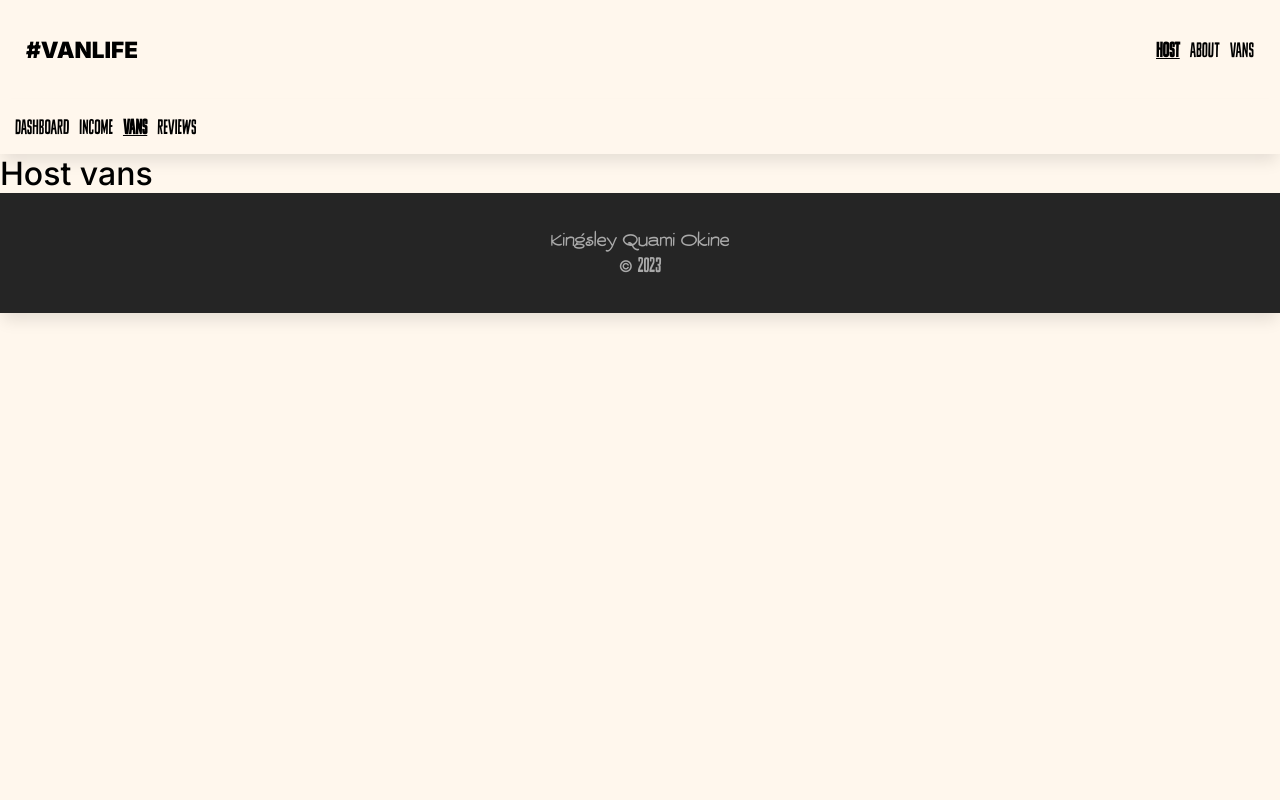
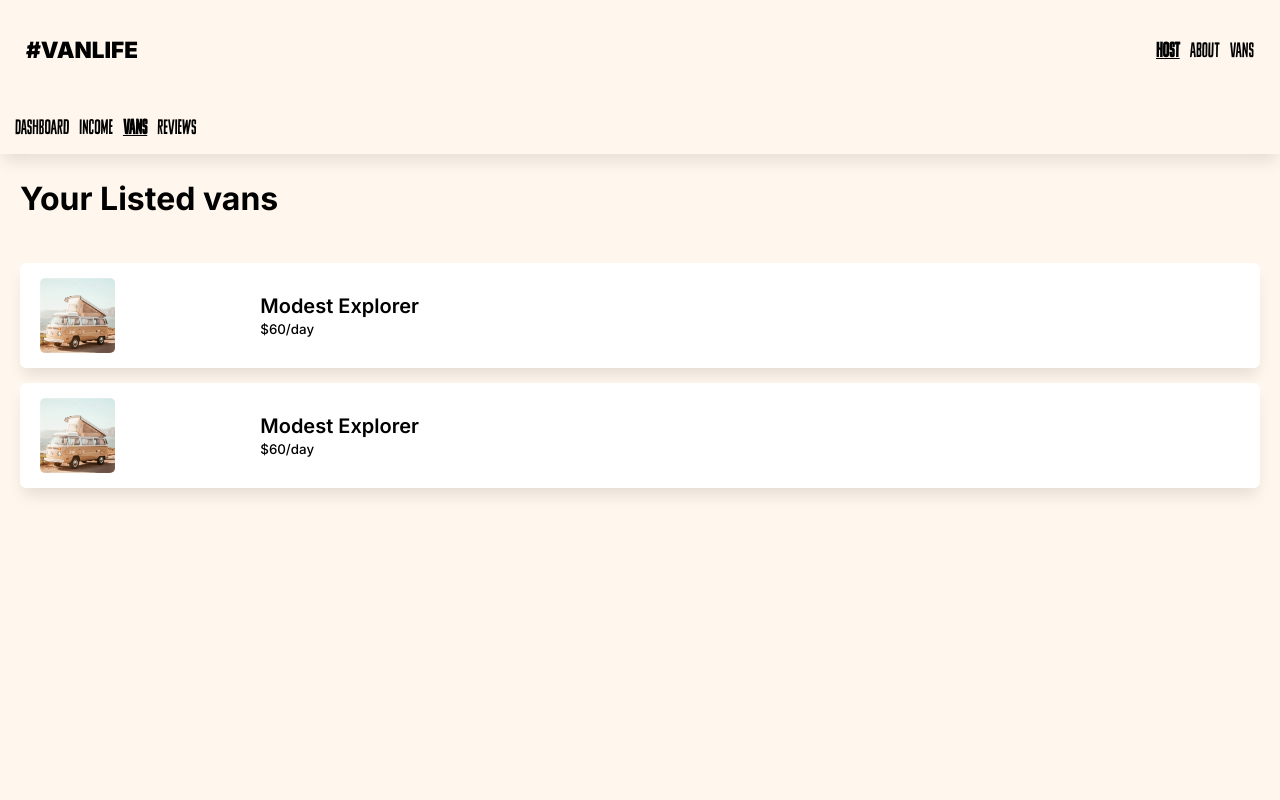
Before and after one commit to killy10o10/vanLife, a React (Vite) app: page /host/hostVans in a window 1280 px wide. Shown: the top 800 px of the page. Built offline with nearby package versions, Linux system fonts and the light colour scheme; what miragejs would draw is missing.

Commit message:
Add host vans hard coded

```diff
--- a/server.js
+++ b/server.js
@@ -6,16 +6,16 @@
     },
 
     seeds(server) {
-      server.create("van", { id: "1", name: "Modest Explorer", price: 60, description: "The Modest Explorer is a van designed to get you out of the house and into nature. This beauty is equipped with solar panels, a composting toilet, a water tank and kitchenette. The idea is that you can pack up your home and escape for a weekend or even longer!", imageUrl: "https://assets.scrimba.com/advanced-react/react-router/modest-explorer.png", type: "simple" })
-      server.create("van", { id: "2", name: "Beach Bum", price: 80, description: "Beach Bum is a van inspired by surfers and travelers. It was created to be a portable home away from home, but with some cool features in it you won't find in an ordinary camper.", imageUrl: "https://assets.scrimba.com/advanced-react/react-router/beach-bum.png", type: "rugged" })
-      server.create("van", { id: "3", name: "Reliable Red", price: 100, description: "Reliable Red is a van that was made for travelling. The inside is comfortable and cozy, with plenty of space to stretch out in. There's a small kitchen, so you can cook if you need to. You'll feel like home as soon as you step out of it.", imageUrl: "https://assets.scrimba.com/advanced-react/react-router/reliable-red.png", type: "luxury" })
-      server.create("van", { id: "4", name: "Dreamfinder", price: 65, description: "Dreamfinder is the perfect van to travel in and experience. With a ceiling height of 2.1m, you can stand up in this van and there is great head room. The floor is a beautiful glass-reinforced plastic (GRP) which is easy to clean and very hard wearing. A large rear window and large side windows make it really light inside and keep it well ventilated.", imageUrl: "https://assets.scrimba.com/advanced-react/react-router/dreamfinder.png", type: "simple" })
-      server.create("van", { id: "5", name: "The Cruiser", price: 120, description: "The Cruiser is a van for those who love to travel in comfort and luxury. With its many windows, spacious interior and ample storage space, the Cruiser offers a beautiful view wherever you go.", imageUrl: "https://assets.scrimba.com/advanced-react/react-router/the-cruiser.png", type: "luxury" })
-      server.create("van", { id: "6", name: "Green Wonder", price: 70, description: "With this van, you can take your travel life to the next level. The Green Wonder is a sustainable vehicle that's perfect for people who are looking for a stylish, eco-friendly mode of transport that can go anywhere.", imageUrl: "https://assets.scrimba.com/advanced-react/react-router/green-wonder.png", type: "rugged" })
+        server.create("van", { id: "1", name: "Modest Explorer", price: 60, description: "The Modest Explorer is a van designed to get you out of the house and into nature. This beauty is equipped with solar panels, a composting toilet, a water tank and kitchenette. The idea is that you can pack up your home and escape for a weekend or even longer!", imageUrl: "https://assets.scrimba.com/advanced-react/react-router/modest-explorer.png", type: "simple", hostId: "123" })
+        server.create("van", { id: "2", name: "Beach Bum", price: 80, description: "Beach Bum is a van inspired by surfers and travelers. It was created to be a portable home away from home, but with some cool features in it you won't find in an ordinary camper.", imageUrl: "https://assets.scrimba.com/advanced-react/react-router/beach-bum.png", type: "rugged", hostId: "123" })
+        server.create("van", { id: "3", name: "Reliable Red", price: 100, description: "Reliable Red is a van that was made for travelling. The inside is comfortable and cozy, with plenty of space to stretch out in. There's a small kitchen, so you can cook if you need to. You'll feel like home as soon as you step out of it.", imageUrl: "https://assets.scrimba.com/advanced-react/react-router/reliable-red.png", type: "luxury", hostId: "456" })
+        server.create("van", { id: "4", name: "Dreamfinder", price: 65, description: "Dreamfinder is the perfect van to travel in and experience. With a ceiling height of 2.1m, you can stand up in this van and there is great head room. The floor is a beautiful glass-reinforced plastic (GRP) which is easy to clean and very hard wearing. A large rear window and large side windows make it really light inside and keep it well ventilated.", imageUrl: "https://assets.scrimba.com/advanced-react/react-router/dreamfinder.png", type: "simple", hostId: "789" })
+        server.create("van", { id: "5", name: "The Cruiser", price: 120, description: "The Cruiser is a van for those who love to travel in comfort and luxury. With its many windows, spacious interior and ample storage space, the Cruiser offers a beautiful view wherever you go.", imageUrl: "https://assets.scrimba.com/advanced-react/react-router/the-cruiser.png", type: "luxury", hostId: "789" })
+        server.create("van", { id: "6", name: "Green Wonder", price: 70, description: "With this van, you can take your travel life to the next level. The Green Wonder is a sustainable vehicle that's perfect for people who are looking for a stylish, eco-friendly mode of transport that can go anywhere.", imageUrl: "https://assets.scrimba.com/advanced-react/react-router/green-wonder.png", type: "rugged", hostId: "123" })
     },
 
     routes() {
-      this.namespace = 'api';
+        this.namespace = "api"
         this.logging = false
 
         this.get("/vans", (schema, request) => {
@@ -26,5 +26,16 @@
             const id = request.params.id
             return schema.vans.find(id)
         })
+
+        this.get("/host/vans", (schema, request) => {
+            // Hard-code the hostId for now
+            return schema.vans.where({ hostId: "123" })
+        })
+
+        this.get("/host/vans/:id", (schema, request) => {
+            // Hard-code the hostId for now
+            const id = request.params.id
+            return schema.vans.where({ id, hostId: "123" })
+        })
     }
 })
--- /dev/null
+++ b/src/assets/styles/_host_vans.scss
@@ -0,0 +1,40 @@
+.host-vans-section {
+  h3 {
+    font-size: 2em;
+    font-weight: 700;
+    margin: 25px 20px;
+  }
+
+  .host-vans-container {
+    display: flex;
+    flex-direction: column;
+    height: 90vh;
+    padding: 20px;
+    gap: 15px;
+
+    .host-van {
+      background-color: #fff;
+      display: flex;
+      align-items: center;
+      gap: 15px;
+      padding: 15px 20px;
+      border-radius: 6px;
+      height: 105px;
+      box-shadow: 0px 10px 15px -3px rgba(0, 0, 0, 0.1);
+
+      h4 {
+        font-weight: 600;
+        font-size: 1.25em;
+      }
+      .host-van-image {
+        flex: 0.2;
+        height: 100%;
+
+        img {
+          height: 100%;
+          border-radius: 5px;
+        }
+      }
+    }
+  }
+}
--- a/src/assets/styles/main.scss
+++ b/src/assets/styles/main.scss
@@ -6,4 +6,5 @@
 @import 'vans';
 @import 'van_details';
 @import 'host';
+@import 'host_vans';
 @import 'footer';
--- a/src/components/HostVanDetail.jsx
+++ b/src/components/HostVanDetail.jsx
@@ -1,6 +1,8 @@
 const HostVanDetail = () => {
     return(
-        <h1>Hos vans Details</h1>
+        <>
+            <h1>Host vans Details</h1>
+        </>
     )
 }
 
--- a/src/pages/Host/HostVans.jsx
+++ b/src/pages/Host/HostVans.jsx
@@ -1,7 +1,35 @@
+import vanPicture from '../../assets/van1.png';
+
 const HostVans = () => {
-    return(
-        <h1>Host vans</h1>
-    )
-}
+  return (
+    <>
+      <section className="host-vans-section">
+        <h3>Your Listed vans</h3>
+        <div className="host-vans-container">
+          {/* Host Van */}
+          <div className="host-van">
+            <div className="host-van-image">
+              <img src={vanPicture} alt="vanImage" />
+            </div>
+            <div className="host-van-desc">
+              <h4>Modest Explorer</h4>
+              <small>$60/day</small>
+            </div>
+          </div>
+          {/* Host Van */}
+          <div className="host-van">
+            <div className="host-van-image">
+              <img src={vanPicture} alt="vanImage" />
+            </div>
+            <div className="host-van-desc">
+              <h4>Modest Explorer</h4>
+              <small>$60/day</small>
+            </div>
+          </div>
+        </div>
+      </section>
+    </>
+  );
+};
 
-export default  HostVans;
+export default HostVans;
```
Lines whose indentation alone changed are shown as unchanged.
